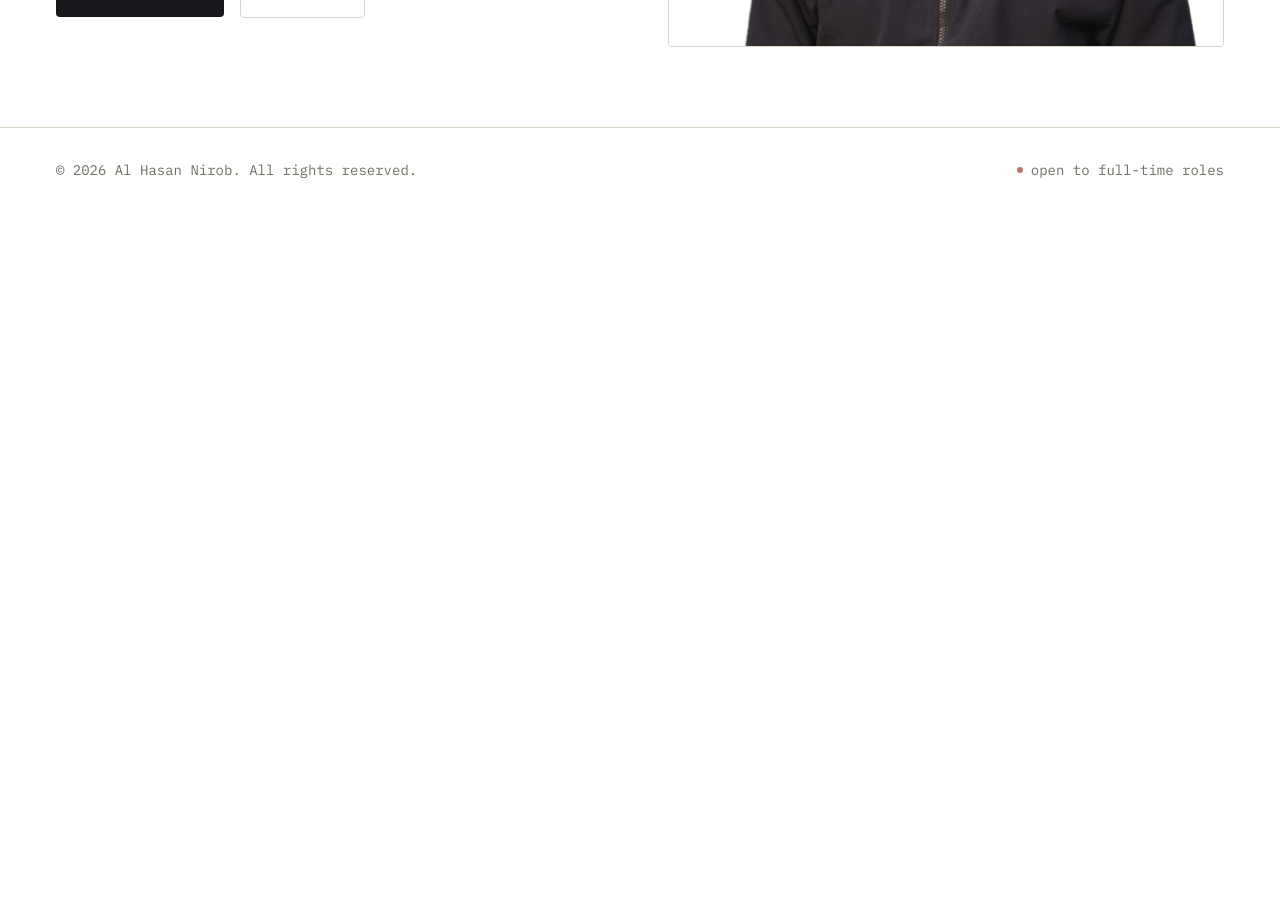
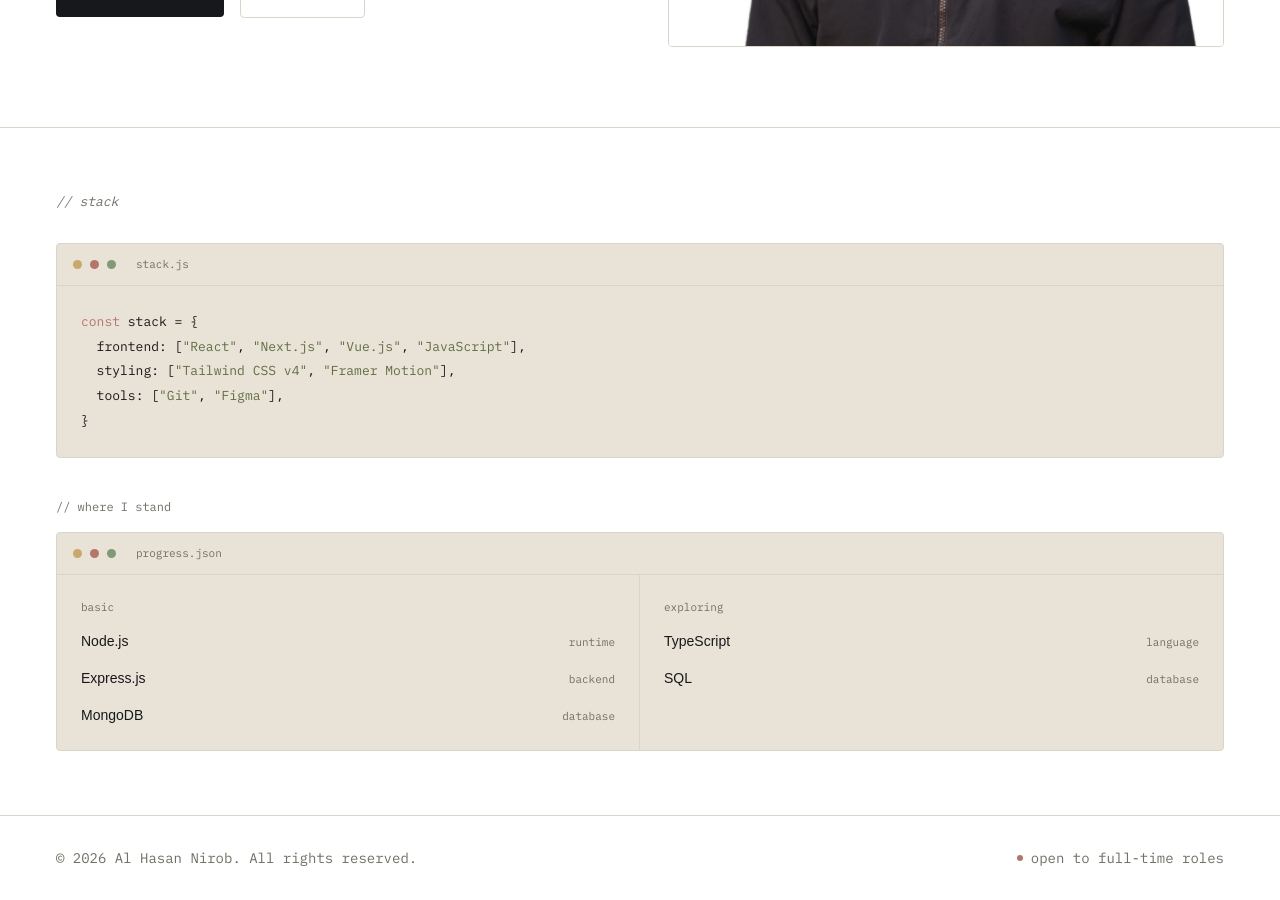
Before and after one commit to dev-nirob1/portfolio-nextjs, a Next.js app: page / in a window 1280 px wide. Shown: the part 660-1560 px from the top of the page. Before the commit the page ends 872 px from the top, so only its background shows below. Built offline with nearby package versions, Linux system fonts and the light colour scheme.

Commit message:
tech stack section

```diff
--- a/src/app/(front)/page.js
+++ b/src/app/(front)/page.js
@@ -1,9 +1,11 @@
 import Hero from "../components/section/Hero";
+import StackPanel from "../components/section/StackPanel";
 
 export default function Home() {
   return (
     <>
       <Hero />
+      <StackPanel />
     </>
   );
 }
--- /dev/null
+++ b/src/app/components/section/StackPanel.jsx
@@ -0,0 +1,91 @@
+import WindowPanel from "../ui/WindowPanel";
+
+const stackGroups = [
+  { key: "frontend", items: ["React", "Next.js", "Vue.js", "JavaScript"] },
+  { key: "styling", items: ["Tailwind CSS v4", "Framer Motion"] },
+  { key: "tools", items: ["Git", "Figma"] },
+];
+
+const basic = [
+  { name: "Node.js", role: "runtime" },
+  { name: "Express.js", role: "backend" },
+  { name: "MongoDB", role: "database" },
+];
+
+const exploring = [
+  { name: "TypeScript", role: "language" },
+  { name: "SQL", role: "database" },
+];
+
+const StackPanel = () => {
+  return (
+    <section id="stack" className="px-6 md:px-14 py-16 border-t border-line">
+      <p className="font-mono text-[13px] text-slate italic mb-8">// stack</p>
+
+      <WindowPanel label="stack.js">
+        <div className="p-6 font-mono text-[13px] leading-[1.9] overflow-x-auto">
+          <span className="text-primary">const</span> stack = {"{"}
+          <br />
+          {stackGroups.map((group) => (
+            <span key={group.key}>
+              &nbsp;&nbsp;{group.key}: [
+              {group.items.map((item, i) => (
+                <span key={item}>
+                  <span className="text-secondary">"{item}"</span>
+                  {i < group.items.length - 1 && ", "}
+                </span>
+              ))}
+              ],
+              <br />
+            </span>
+          ))}
+          {"}"}
+        </div>
+      </WindowPanel>
+
+      <p className="font-mono text-[12px] text-slate mt-10 mb-4">
+        // where I stand
+      </p>
+
+      <WindowPanel label="progress.json">
+        <div className="grid sm:grid-cols-2 divide-y sm:divide-y-0 sm:divide-x divide-line">
+          <div className="p-6">
+            <p className="font-mono text-[11px] text-slate mb-4">basic</p>
+            <div className="space-y-4">
+              {basic.map((item) => (
+                <div
+                  key={item.name}
+                  className="flex items-center justify-between"
+                >
+                  <span className="text-[14px] text-ink">{item.name}</span>
+                  <span className="font-mono text-[11px] text-slate">
+                    {item.role}
+                  </span>
+                </div>
+              ))}
+            </div>
+          </div>
+
+          <div className="p-6">
+            <p className="font-mono text-[11px] text-slate mb-4">exploring</p>
+            <div className="space-y-4">
+              {exploring.map((item) => (
+                <div
+                  key={item.name}
+                  className="flex items-center justify-between"
+                >
+                  <span className="text-[14px] text-ink">{item.name}</span>
+                  <span className="font-mono text-[11px] text-slate">
+                    {item.role}
+                  </span>
+                </div>
+              ))}
+            </div>
+          </div>
+        </div>
+      </WindowPanel>
+    </section>
+  );
+};
+
+export default StackPanel;
```
